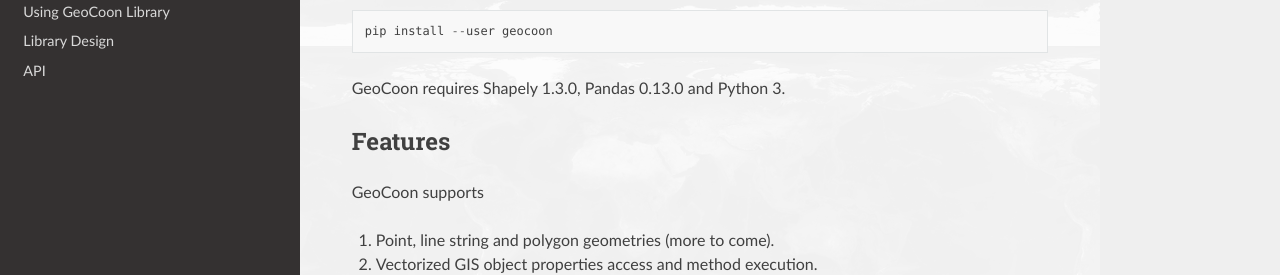
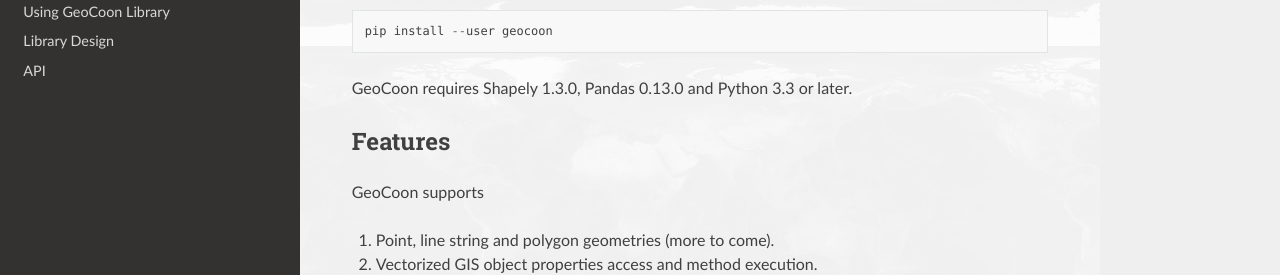
Before and after one commit to wrobell/geocoon, a Sphinx documentation site: the page built from doc/intro.rst, in a window 1280 px wide and 900 px high. Shown: the part 254-529 px from the top of the window. Built offline with Sphinx 7.4.7 and the Read the Docs theme 2.0.0, drawn with Linux system fonts in a browser that asks for light colours; pages that are not in the unit, such as notebooks, are missing from menus.

Commit message:
- python requirements updated

```diff
--- a/doc/intro.rst
+++ b/doc/intro.rst
@@ -6,7 +6,7 @@
 
     pip install --user geocoon
 
-GeoCoon requires Shapely 1.3.0, Pandas 0.13.0 and Python 3.
+GeoCoon requires Shapely 1.3.0, Pandas 0.13.0 and Python 3.3 or later.
 
 Features
 --------
```
Also changed, not shown: 1 other file.
